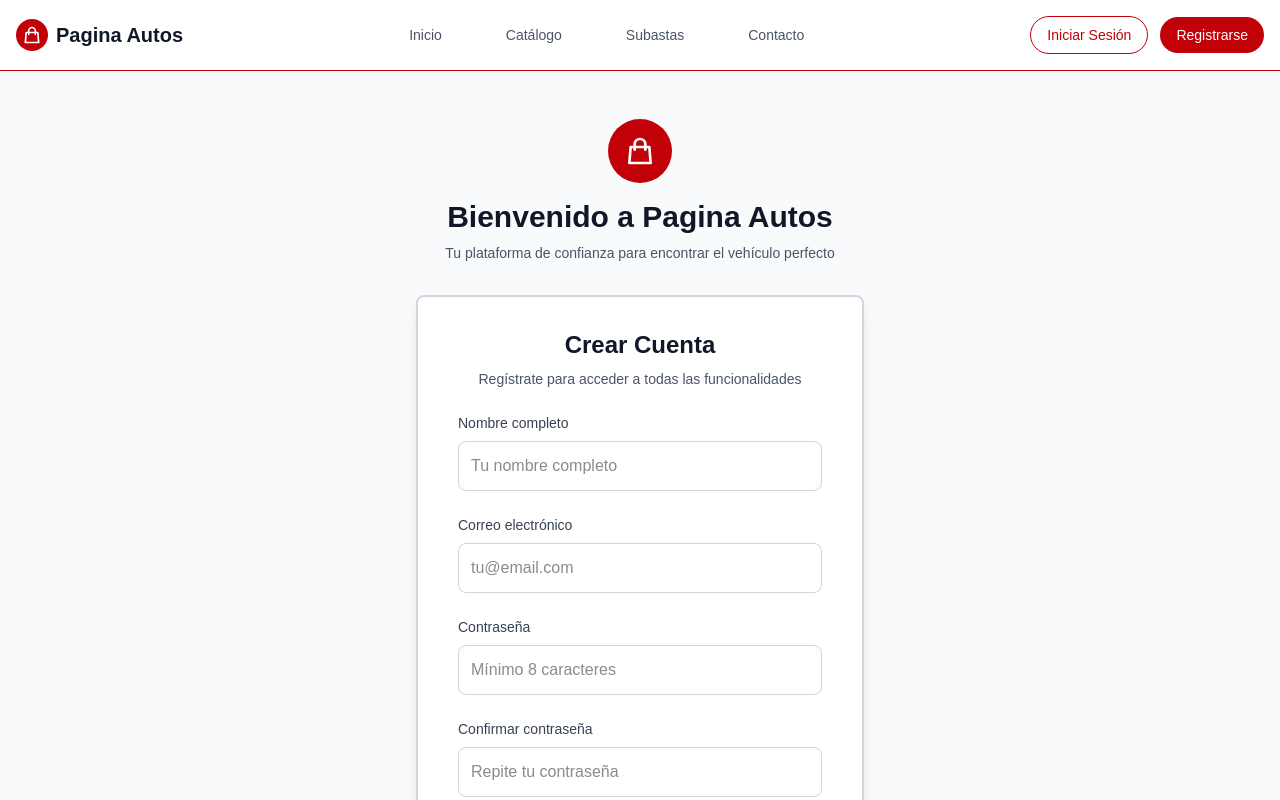
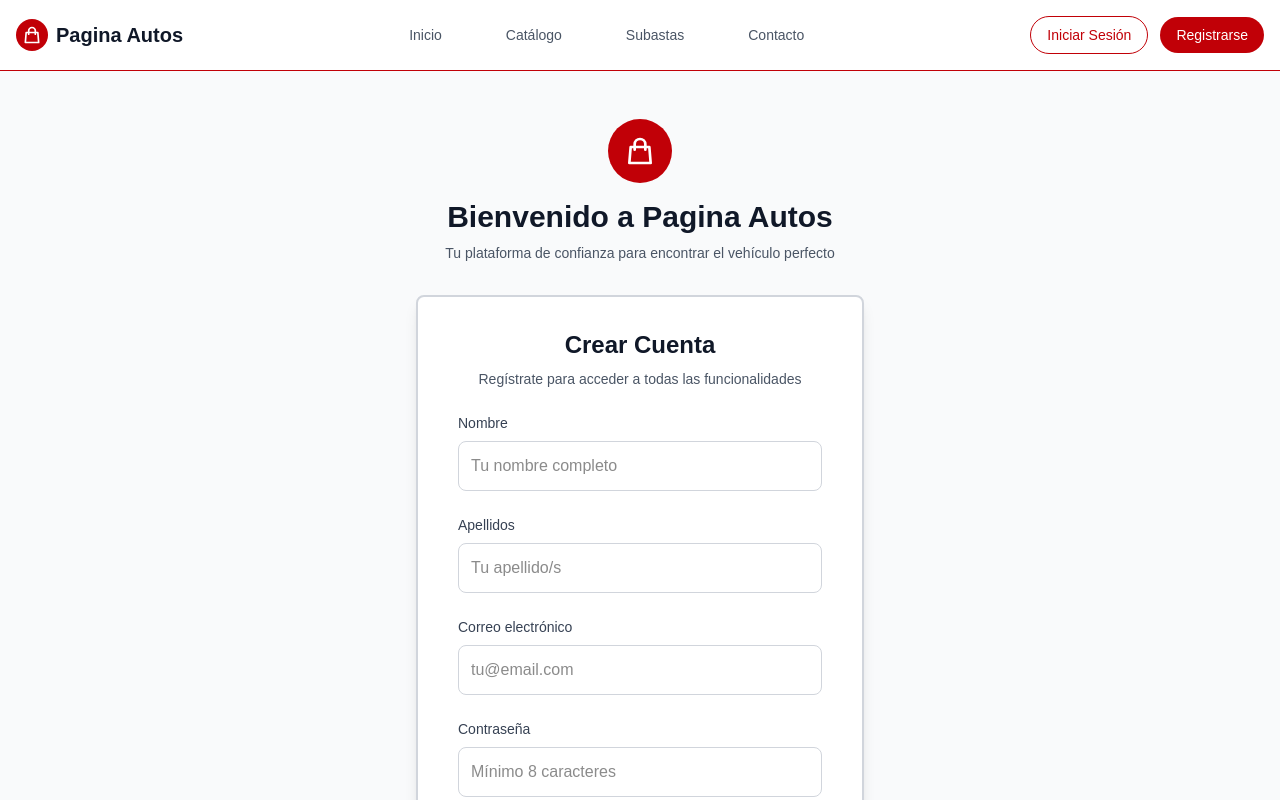
Before and after one commit to Hollow-Coders/VentaAutosFrontend, a Next.js app: page /register in a window 1280 px wide. Shown: the top 800 px of the page. Built offline with nearby package versions, Linux system fonts and the light colour scheme.

Commit message:
fix: se agrego el campo apellido, en el registro, y en el perfil del user

```diff
--- a/src/app/perfil/page.tsx
+++ b/src/app/perfil/page.tsx
@@ -11,7 +11,8 @@ import ProfileReviews from "../../components/profile/ProfileReviews";
 // Datos mock (en producción vendrían de una API)
 const mockUser = {
   id: "user-123",
-  name: "Juan Pérez",
+  name: "Juan",
+  lastname:"Perez Rodrigrez",
   email: "juan@example.com",
   phone: "+52 664 123 4567",
   location: "Tijuana, B.C.",
@@ -164,6 +165,7 @@ export default function ProfilePage() {
   const profileUser = {
     id: user?.id || "user-123",
     name: user?.name || mockUser.name,
+    lastname:user?.lastname || mockUser.lastname,
     email: user?.email || mockUser.email,
     phone: mockUser.phone,
     location: mockUser.location,
--- a/src/components/auth/RegisterForm.tsx
+++ b/src/components/auth/RegisterForm.tsx
@@ -7,6 +7,7 @@ import { useRouter } from "next/navigation";
 export default function RegisterForm() {
   const [formData, setFormData] = useState({
     name: "",
+    lastname:"",
     email: "",
     password: "",
     confirmPassword: "",
@@ -29,7 +30,7 @@ export default function RegisterForm() {
     }
 
     try {
-      await register(formData.name, formData.email, formData.password);
+      await register(formData.name,formData.lastname, formData.email, formData.password);
       router.push("/");
     } catch (error) {
       setError("Error al crear la cuenta. Inténtalo de nuevo.");
@@ -65,7 +66,7 @@ export default function RegisterForm() {
 
         <div>
           <label htmlFor="name" className="block text-sm font-medium text-gray-700 mb-2">
-            Nombre completo
+            Nombre
           </label>
           <input
             id="name"
@@ -79,7 +80,22 @@ export default function RegisterForm() {
             placeholder="Tu nombre completo"
           />
         </div>
-
+        <div>
+          <label htmlFor="lastname" className="block text-sm font-medium text-gray-700 mb-2">
+            Apellidos
+          </label>
+          <input
+            id="lastname"
+            name="lastname"
+            type="text"
+            autoComplete="lastname"
+            required
+            value={formData.lastname}
+            onChange={handleChange}
+            className="w-full px-3 py-3 border border-gray-300 rounded-lg focus:outline-none focus:ring-2 focus:ring-red-500 focus:border-transparent transition-colors"
+            placeholder="Tu apellido/s"
+          />
+        </div>
         <div>
           <label htmlFor="email" className="block text-sm font-medium text-gray-700 mb-2">
             Correo electrónico
--- a/src/components/profile/ProfileHeader.tsx
+++ b/src/components/profile/ProfileHeader.tsx
@@ -6,6 +6,7 @@ import { useAuth } from "../../hooks/useAuth";
 interface User {
   id: string;
   name: string;
+  lastname:string;
   email: string;
   phone?: string;
   location?: string;
@@ -47,6 +48,7 @@ export default function ProfileHeader({ user, isOwner }: ProfileHeaderProps) {
             ) : (
               <span className="text-white text-4xl font-bold">
                 {user.name.charAt(0).toUpperCase()}
+                {user.lastname.charAt(0).toUpperCase()}
               </span>
             )}
             {isOwner && (
@@ -85,6 +87,9 @@ export default function ProfileHeader({ user, isOwner }: ProfileHeaderProps) {
             <div>
               <h1 className="text-3xl font-bold text-gray-900 mb-2">
                 {user.name}
+              </h1>
+              <h1 className="text-3xl font-bold text-gray-900 mb-2">
+                {user.lastname}
               </h1>
               <p className="text-gray-600 text-sm">
                 Miembro desde {new Date(user.joinDate).toLocaleDateString('es-ES', {
--- a/src/context/AuthContext.tsx
+++ b/src/context/AuthContext.tsx
@@ -4,6 +4,7 @@ import React, { createContext, useContext, useState, useEffect } from 'react';
 interface User {
   id: string;
   name: string;
+  lastname: string;
   email: string;
   avatar?: string;
 }
@@ -13,7 +14,7 @@ interface AuthContextType {
   isAuthenticated: boolean;
   isLoading: boolean;
   login: (email: string, password: string) => Promise<void>;
-  register: (name: string, email: string, password: string) => Promise<void>;
+  register: (name: string, lastname:string, email: string, password: string) => Promise<void>;
   logout: () => void;
 }
 
@@ -44,6 +45,7 @@ export function AuthProvider({ children }: { children: React.ReactNode }) {
       setUser({
         id: '1',
         name: 'Usuario Demo',
+        lastname:'Demo',
         email: email,
         avatar: undefined
       });
@@ -55,7 +57,7 @@ export function AuthProvider({ children }: { children: React.ReactNode }) {
     }
   };
 
-  const register = async (name: string, email: string, password: string) => {
+  const register = async (name: string, lastname:string, email: string, password: string) => {
     setIsLoading(true);
     try {
       // Simular llamada a API
@@ -65,6 +67,7 @@ export function AuthProvider({ children }: { children: React.ReactNode }) {
       setUser({
         id: '1',
         name: name,
+        lastname: lastname,
         email: email,
         avatar: undefined
       });
```
